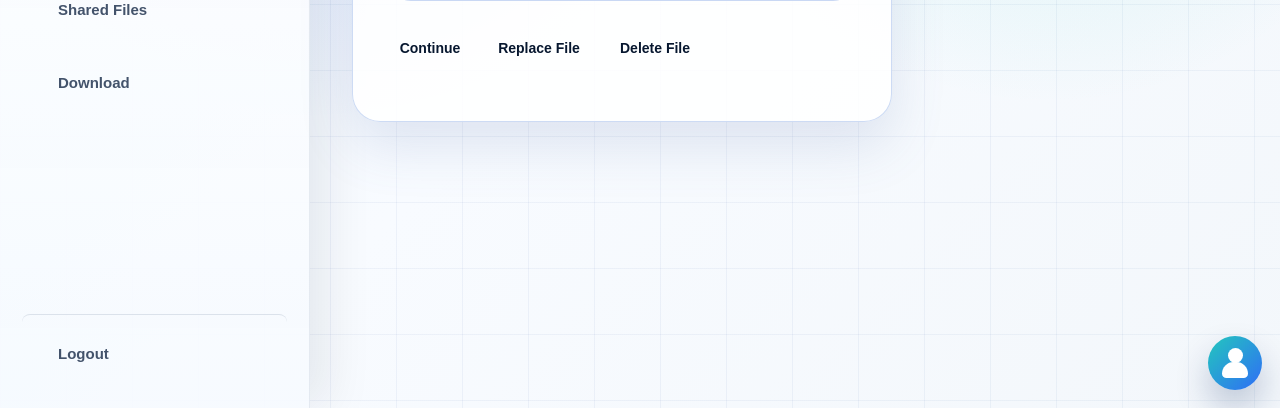
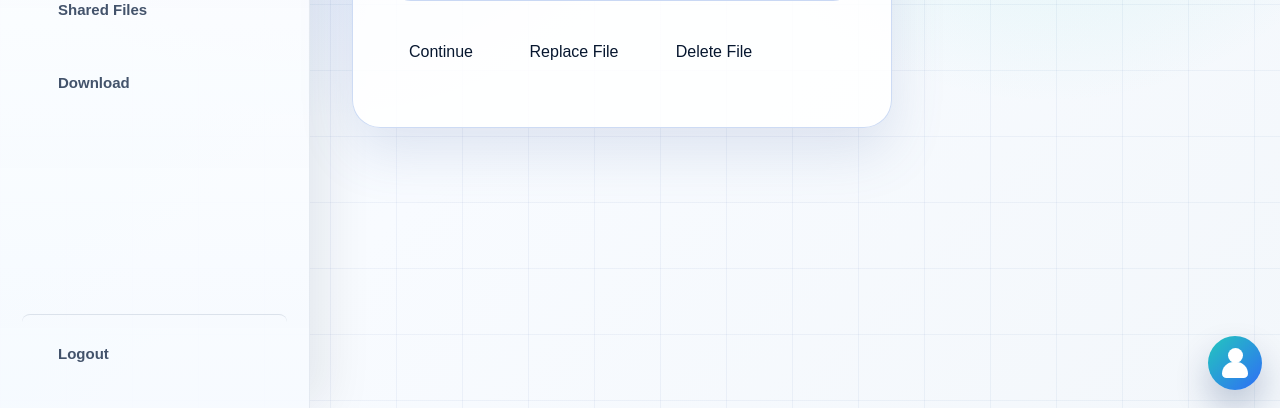
Before and after one commit to smilingSG/CSIT321_26_S2_Group31, a Flask app: template templates/preview.html in a window 1280 px wide. Shown: the part 392-800 px from the top of the page. Run offline with Flask 3, Linux system fonts and the light colour scheme; the template is opened without the code that fills it, so the values that code supplies are empty.

Commit message:
Match preview action button styling to wireframe

```diff
--- a/templates/preview.html
+++ b/templates/preview.html
@@ -269,17 +269,18 @@
         .preview-page .preview-actions {
             display: flex;
             align-items: center;
-            gap: 12px;
+            gap: 14px;
             margin-top: 26px;
         }
 
         .preview-page .preview-actions button {
             all: unset;
             box-sizing: border-box;
-            height: 44px;
-            border-radius: 14px;
-            font-size: 14px;
-            font-weight: 800;
+            height: 50px;
+            border-radius: 15px;
+            font-size: 16px;
+            font-weight: 500;
+            line-height: 1;
             text-align: center;
             display: inline-flex;
             align-items: center;
@@ -288,33 +289,33 @@
         }
 
         .preview-page #continueButton {
-            width: 86px;
+            width: 108px;
         }
 
         .preview-page #replaceButton {
-            width: 108px;
+            width: 130px;
         }
 
         .preview-page #deleteButton {
-            width: 100px;
+            width: 122px;
         }
 
         .preview-page .primary-btn {
             color: #07172f;
             background: linear-gradient(135deg, #25bed1 0%, #2f6df6 100%);
-            box-shadow: 0 13px 22px rgba(47, 109, 246, 0.2);
+            box-shadow: none;
         }
 
         .preview-page .outline-btn {
-            color: #43536b;
-            background: rgba(255, 255, 255, 0.84);
-            border: 1px solid #c7d6ef;
+            color: #243a59;
+            background: rgba(255, 255, 255, 0.9);
+            border: 1px solid #b8cef5;
         }
 
         .preview-page .danger-btn {
-            color: #ff5757;
-            background: rgba(255, 255, 255, 0.84);
-            border: 1px solid rgba(255, 87, 87, 0.36);
+            color: #ff3333;
+            background: rgba(255, 255, 255, 0.9);
+            border: 1px solid #ff9b9b;
         }
 
         .preview-page .status-text {
@@ -523,21 +524,6 @@
         xhr.open("POST", "/upload/cancel/" + fileID, true);
         xhr.send();
     }
-
-    function replaceTempFile(fileID, targetURL) {
-        var xhr = new XMLHttpRequest();
-
-        xhr.onload = function () {
-            currentTempFileID = null;
-
-            if (targetURL !== null) {
-                window.location.href = targetURL;
-            }
-        };
-
-        xhr.open("POST", "/upload/replace/" + fileID, true);
-        xhr.send();
-    }
 </script>
 
 </body>
```
